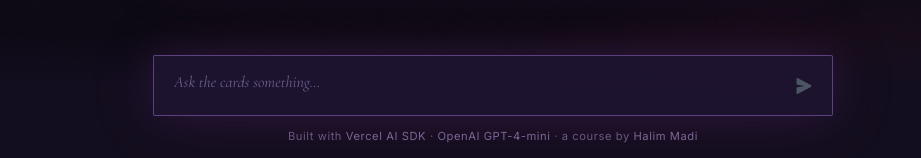
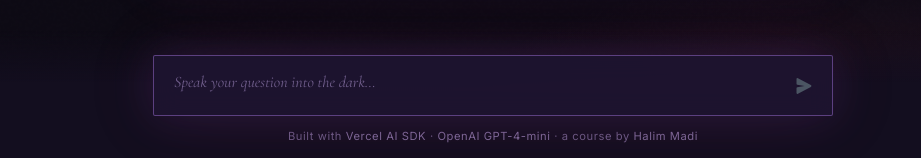
Before and after one commit to emilygtcorrea/Pagan-Tarot-Oracle, a Next.js app: page / in a window 1280 px wide. Shown: the part 639-797 px from the top of the page, without its empty margins (147-1068 px from the left). Built offline with nearby package versions, Linux system fonts and the light colour scheme.

Commit message:
Update page.tsx

```diff
--- a/app/page.tsx
+++ b/app/page.tsx
@@ -445,7 +445,7 @@ export default function Chat() {
               required
               rows={1}
               autoFocus
-              placeholder="Ask the cards something…"
+              placeholder="Speak your question into the dark…"
               value={input}
               onChange={(e) => setInput(e.target.value)}
               onKeyDown={(e) => {
```
